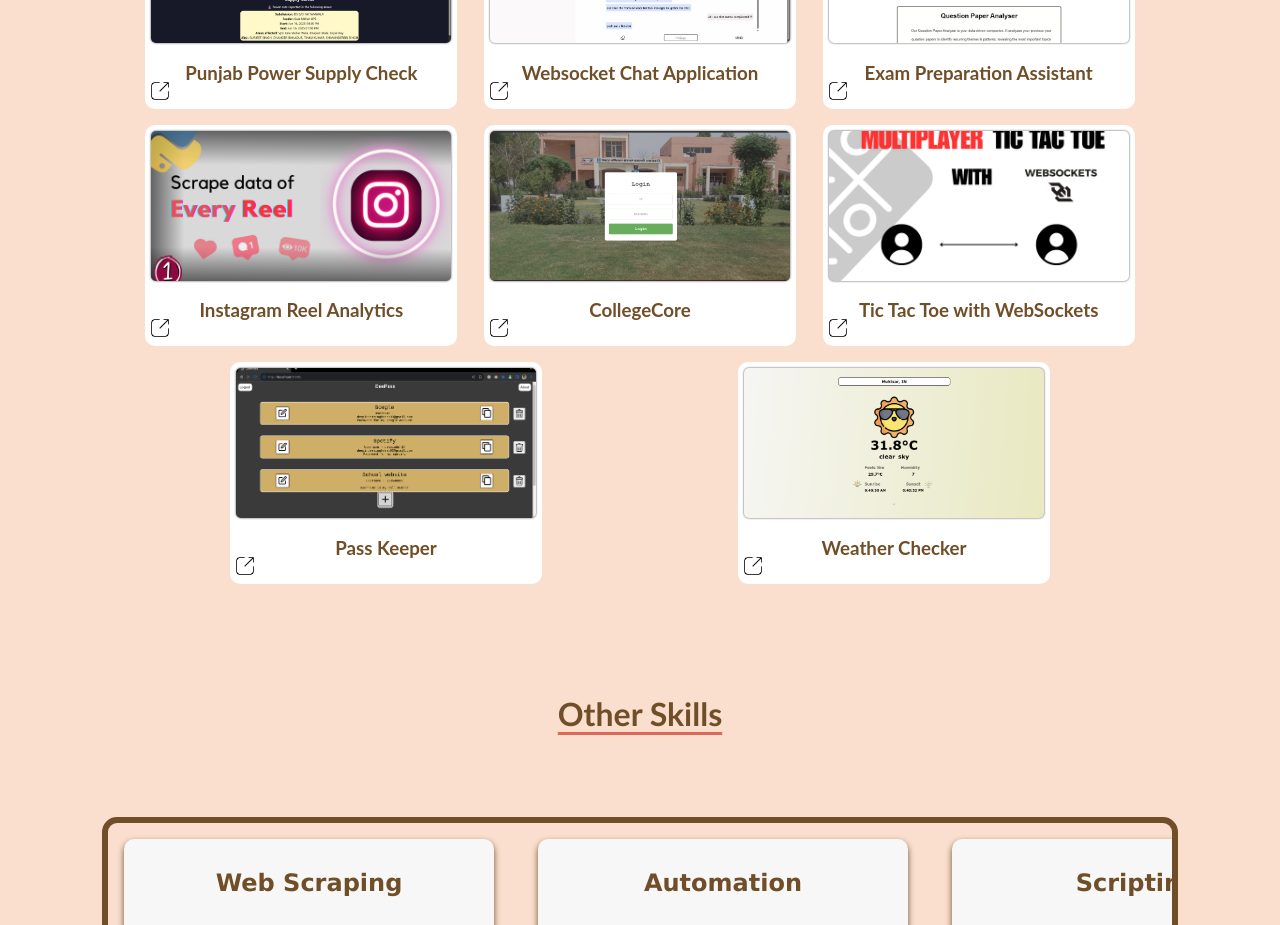
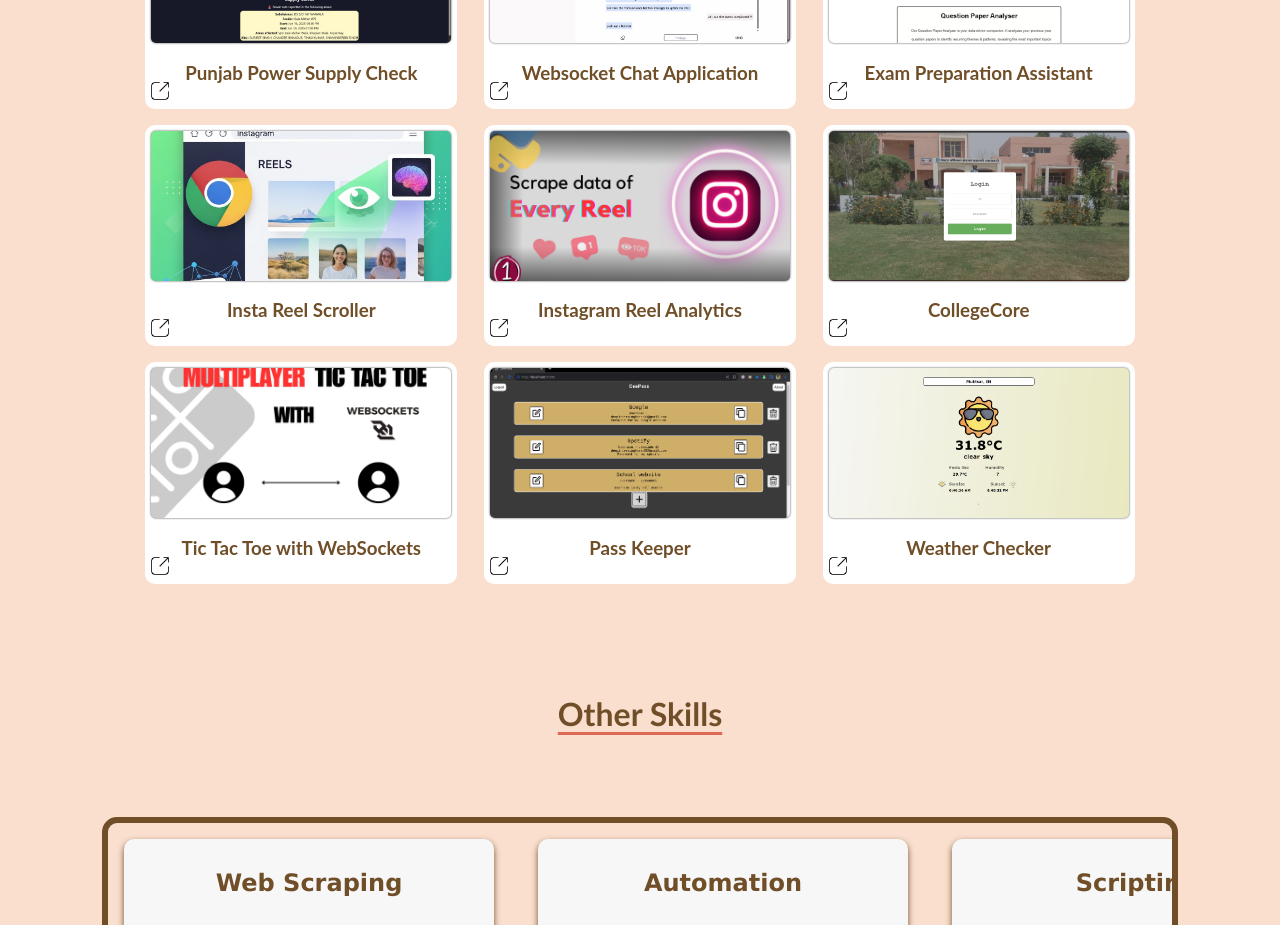
Before and after one commit to BigBrar/My-Portfolio-Site, a React (Create React App) app: page / in a window 1280 px wide. Shown: the part 1420-2345 px from the top of the page. Built offline with nearby package versions, Linux system fonts and the light colour scheme.

Commit message:
added another new project
- insta reel scroller, a new project has been added to PROJECTS section

```diff
--- a/src/components/section 4/Projects.js
+++ b/src/components/section 4/Projects.js
@@ -9,6 +9,7 @@ import Project5 from '../../assets/project5Screenshot.png'
 import Project6 from '../../assets/project6Screenshot.png'
 import Project7 from '../../assets/project7Screenshot.jpeg'
 import Project8 from '../../assets/project8Screenshot.png'
+import Project9 from '../../assets/project9Screenshot.png'
 
 export default function Projects(){
     const description1 = `ExamPlify is an innovative web application designed to revolutionize how students approach exam preparation through data-driven insights. At its core, the platform features a sophisticated Question Paper Analyzer that employs advanced analytics to process historical examination papers, identifying patterns and predicting high-probability topics for upcoming exams. By analyzing multiple PDF documents and images of past papers, the system generates increasingly accurate predictions, helping students focus their study efforts on topics most likely to appear in their examinations. The application comprises three specialized modules, with the Question Paper Analyzer being the cornerstone feature that develops more precise predictions with each additional paper processed. ExamSmart's intuitive design and powerful analytical capabilities empower students to make informed decisions about their study strategies, ultimately optimizing their exam preparation time and enhancing their potential for academic success.`
@@ -34,6 +35,13 @@ export default function Projects(){
             techStack:['Frontend: React', 'Backend: Flask', 'Processing: Gemini'],
             image:Project1,
             sourceCode:'https://github.com/bigbrar/examplify'
+        },
+        {
+            title:'Insta Reel Scroller',
+            description:`Tired of endless scrolling through irrelevant Instagram Reels? This command-line tool intelligently curates your Reels feed. Leveraging the power of Playwright to automate browsing and AI to analyze reel captions, it determines if content is informational or educational. Reels deemed valuable are engaged with for longer, signaling your preferences to Instagram's algorithm. This bot helps you break free from time-wasting content and subtly reshape your feed towards topics you genuinely find useful and engaging.`,
+            techStack:['Playwright', 'BeautifulSoup', 'Prompt Engineering'],
+            image:Project9,
+            sourceCode:'https://github.com/bigbrar/Insta_reel_scroller'
         },
         {
             title:'Instagram Reel Analytics',
```
Also changed, not shown: src/assets/project9Screenshot.png (added).
